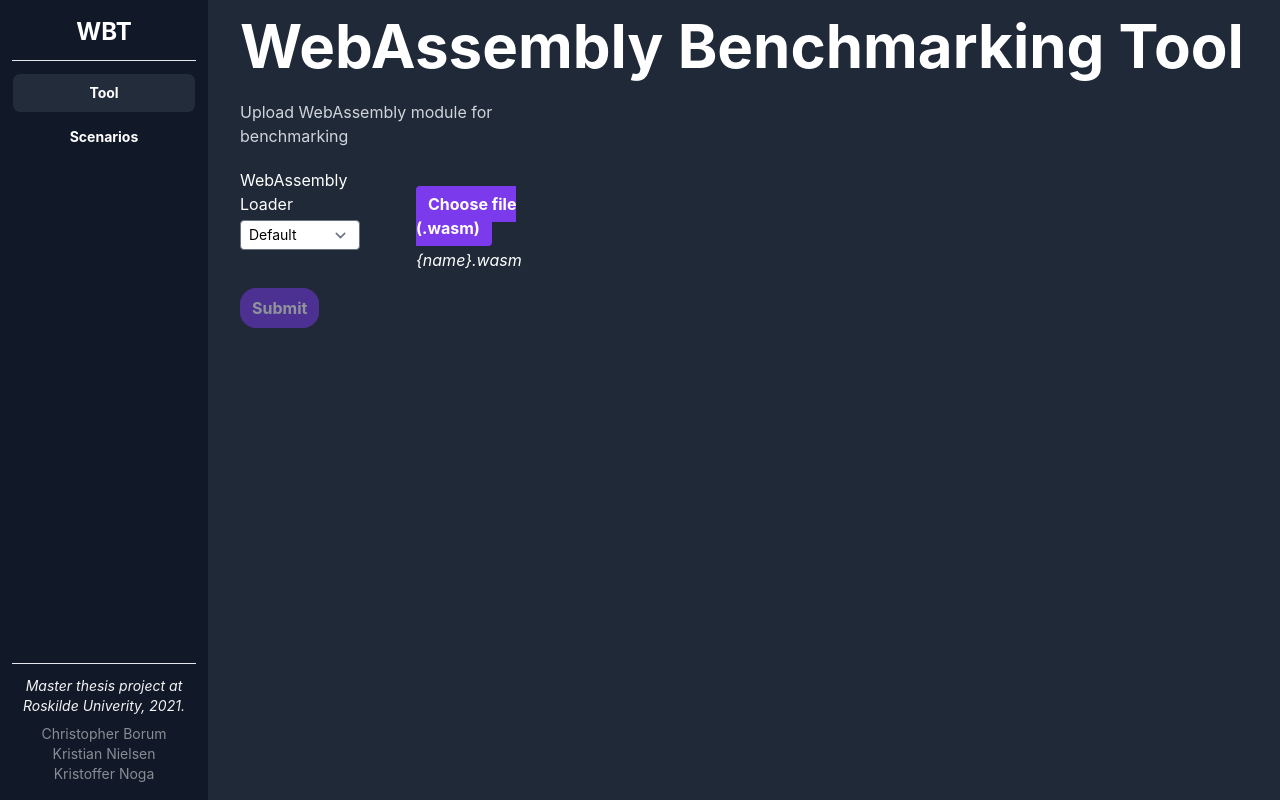
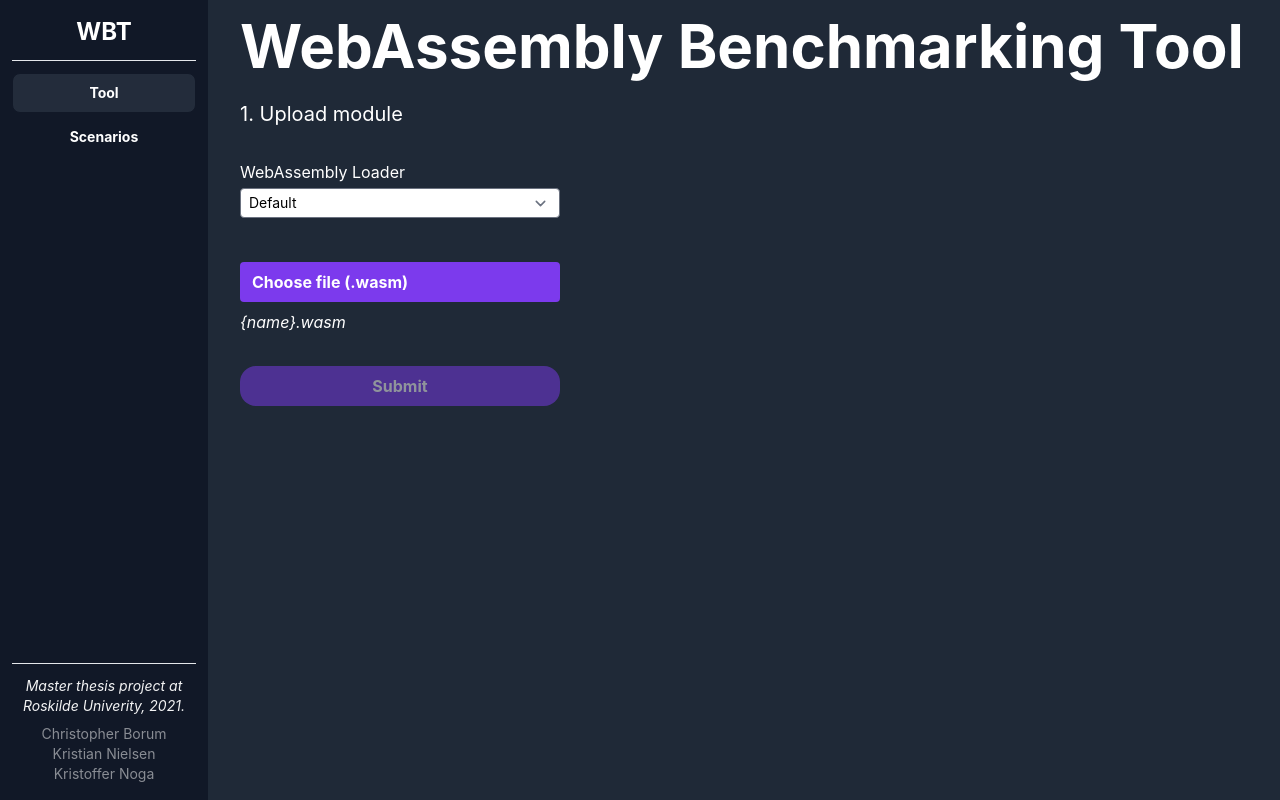
Before and after one commit to kristian94/benchmarker, a React (Create React App) app in the folder frontend/: page /#/ in a window 1280 px wide. Built offline with nearby package versions, Linux system fonts and the light colour scheme.

Commit message:
frontend tweaks

```diff
--- a/frontend/src/components/Button.js
+++ b/frontend/src/components/Button.js
@@ -11,6 +11,7 @@ function Button({ px = 3, py = 2, onClick, text, rounded = "rounded-2xl", classe
             py-${py}
             px-${px}
             ${rounded}
+            max-w-xs
             bg-purple-600
             hover:bg-purple-700
             focus:outline-none
--- a/frontend/src/components/FilePicker.tsx
+++ b/frontend/src/components/FilePicker.tsx
@@ -15,7 +15,7 @@ export default function UploadButton(props: FilePickerProps) {
         <div className="pt-3">
             <label
                 htmlFor={id}
-                className="cursor-pointer font-bold text-white py-2 px-3 rounded bg-purple-600 hover:bg-purple-700 focus:outline-none focus:ring-2 focus:ring-purple-600 focus:ring-opacity-50">
+                className="block cursor-pointer font-bold text-white py-2 px-3 rounded bg-purple-600 hover:bg-purple-700 focus:outline-none focus:ring-2 focus:ring-purple-600 focus:ring-opacity-50 max-w-xs w-full">
                 Choose file ({props.extension})
             </label>
             <input
--- a/frontend/src/components/LoaderDropdown.tsx
+++ b/frontend/src/components/LoaderDropdown.tsx
@@ -20,7 +20,7 @@ export default function LoaderDropdown(){
     return (
         <div className="">
             <label className="block mb-1" htmlFor="loader-selection">WebAssembly Loader</label>
-            <select onChange={OnChangeHandler} defaultValue={selected} className="text-black rounded py-1 px-2 text-sm w-9/12" id="loader-selection">
+            <select onChange={OnChangeHandler} defaultValue={selected} className="text-black rounded py-1 px-2 text-sm max-w-xs w-full" id="loader-selection">
                 {loaderConfigs.map(x =>
                     <option key={x.id} value={x.id}>{x.name}</option>
                 )}
--- a/frontend/src/components/Suite.js
+++ b/frontend/src/components/Suite.js
@@ -30,19 +30,19 @@ function Suite() {
     }
 
     return (
-        <div>
-            <div className="text-xl">Suite</div>
+        <div className="grid grid-cols-1 gap-8">
+            <div className="text-xl">3. Confirm</div>
+            <div className="grid grid-cols-1 gap-2">
                 {
                     customSuite.map((x, i) =>
                         <div key={i}>
                             <span>{ x.exportName }</span>
-                        <span>({x.inputs.join(',')})</span>
+                            <span className="font-mono">({x.inputs.join(',')})</span>
                         </div>
                     )
                 }
-            <div className="mt-2">
-                <Button text="Submit" onClick={runTestSuite} disabled={!!running} />
             </div>
+            <Button text="Run suite" onClick={runTestSuite} disabled={!!running} />
         </div>
     )
 }
--- a/frontend/src/components/UploadButton.tsx
+++ b/frontend/src/components/UploadButton.tsx
@@ -44,16 +44,12 @@ function UploadButton() {
     const disableUpload = selected.files.length > fileSelectState.filesSelected.length;
 
     return (
-        <div>
-            <p className="mb-5 text-gray-300">Upload WebAssembly module for benchmarking</p>
-            <div className="grid grid-cols-2 gap-4">
+        <div className="grid grid-cols-1 gap-8">
+            <p className="text-xl">1. Upload module</p>
             <LoaderDropdown/>
-
-                <div className="">
-                    <div className="pt-3 grid grid-cols-1 gap-4">
+            <div className="grid grid-cols-1 gap-2">
                 {selected.files.map((x, i) => {
                     const file = fileSelectState.filesSelected[i];
-
 
                     const selectedFileEl = file
                         ? <p className="mt-2">{file.name}</p>
@@ -70,12 +66,7 @@ function UploadButton() {
                     </div>
                 })}
             </div>
-                </div>
-                <div className="">
             <Button text="Submit" onClick={upload} disabled={disableUpload}/>
-
-                </div>
-            </div>
         </div>
     )
 }
--- a/frontend/src/components/UploadResult.js
+++ b/frontend/src/components/UploadResult.js
@@ -27,16 +27,15 @@ function UploadResult() {
         return (
             <div>
                 { wasmFileIdEl }
-                <p className="text-xl">Module doesn not have any exported functions</p>
+                <p className="text-xl">Module does not not have any exported functions</p>
             </div>
         )
     }
 
     return (
-        <div>
-            { wasmFileIdEl }
-            <p className="text-xl">Exported functions:</p>
-            <div className="px-3">
+        <div className="grid grid-cols-1 gap-8">
+            <p className="text-xl">2. Select inputs</p>
+            <div className="grid grid-cols-1 gap-2">
                 {
                     wasmFuncs.map((f, i) =>
                         <div key={i} data-export-name={f.name}>
--- a/frontend/src/views/Tool.js
+++ b/frontend/src/views/Tool.js
@@ -8,7 +8,7 @@ function Tool() {
     return (
         <div className="px-8 py-4">
             <h1 className="font-bold mb-6 text-6xl">WebAssembly Benchmarking Tool</h1>
-            <div className="grid grid-cols-3 mb-16">
+            <div className="grid grid-cols-3 mb-16 max-w-6xl" style={{alignItems: 'start'}}>
                 <UploadButton />
                 <UploadResult />
                 <Suite />
```
Lines whose indentation alone changed are shown as unchanged.
